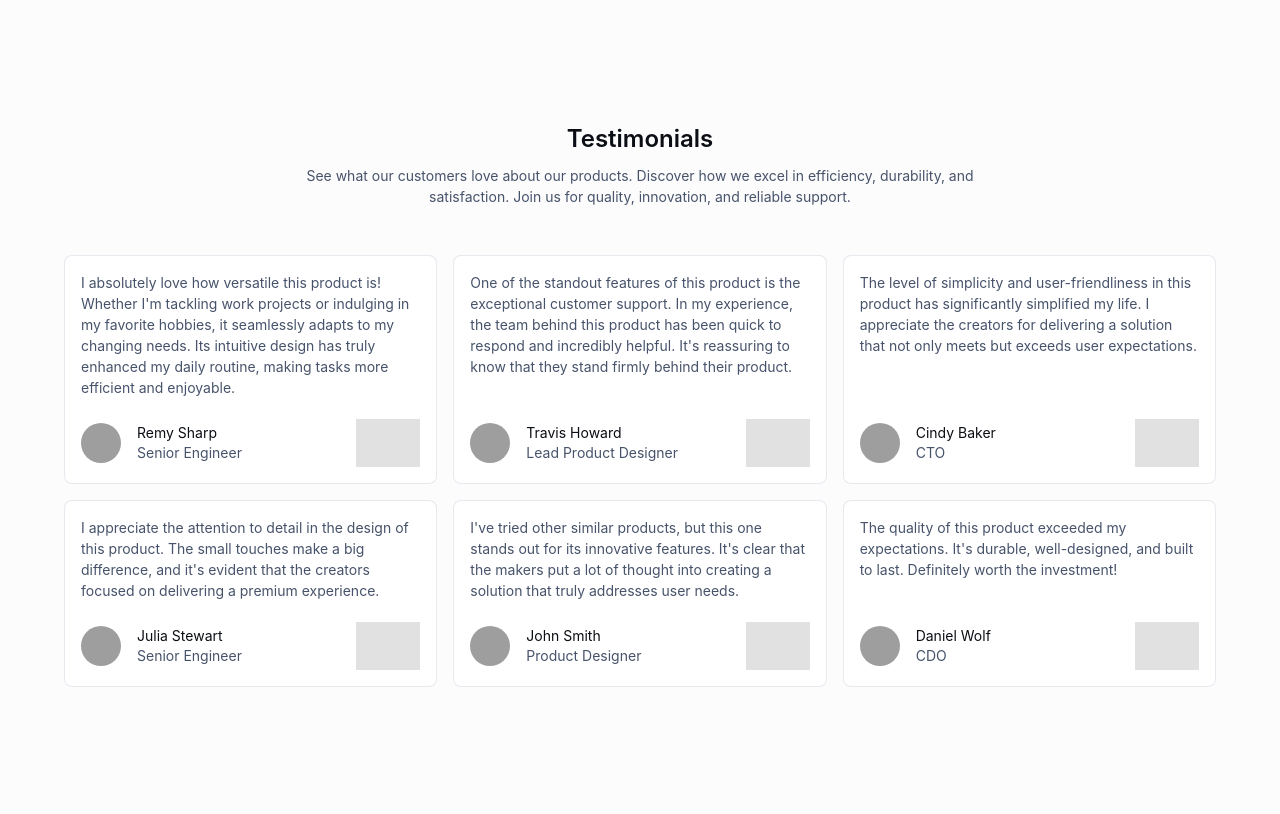
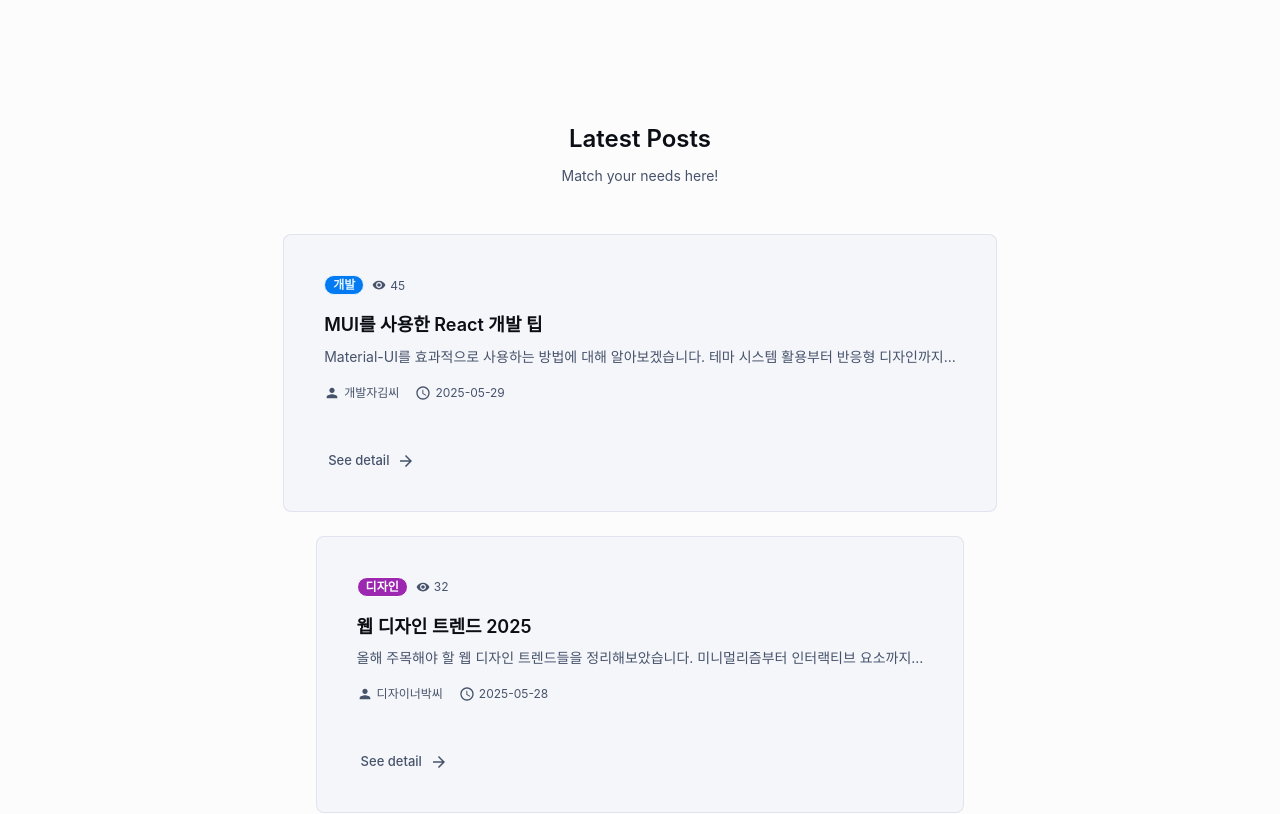
Before and after one commit to Lee-HoJin/enterprenuership_webpage, a React (Create React App) app: page / in a window 1280 px wide. Shown: the part 1240-2054 px from the top of the page. Built offline with nearby package versions, Linux system fonts and the light colour scheme; grey boxes are pictures that could not be loaded.

Commit message:
layout change

```diff
--- a/src/components/marketing-page/MarketingPage.js
+++ b/src/components/marketing-page/MarketingPage.js
@@ -4,8 +4,6 @@ import Divider from '@mui/material/Divider';
 import AppTheme from '../shared-theme/AppTheme';
 import AppAppBar from './components/AppAppBar';
 import Hero from './components/Hero';
-import LogoCollection from './components/LogoCollection';
-import Pricing from './components/Pricing';
 import Testimonials from './components/Testimonials';
 import Footer from './components/Footer';
 
--- a/src/components/marketing-page/components/AppAppBar.js
+++ b/src/components/marketing-page/components/AppAppBar.js
@@ -90,7 +90,7 @@ export default function AppAppBar() {
                 size="small"
                 onClick={() => navigate('/board')}
               >
-                Board
+                Posts
               </Button>
               <Button
                 variant="text"
@@ -98,7 +98,7 @@ export default function AppAppBar() {
                 size="small"
                 onClick={() => scrollToSection('testimonials')}
               >
-                Testimonials
+                Preview
               </Button>
             </Box>
           </Box>
@@ -155,13 +155,10 @@ export default function AppAppBar() {
                 </Box>
 
                 <MenuItem onClick={() => { setOpen(false); navigate('/board'); }}>
-                  게시판
-                </MenuItem>
-                <MenuItem onClick={() => { setOpen(false); scrollToSection('features'); }}>
-                  Features
+                  Posts
                 </MenuItem>
                 <MenuItem onClick={() => { setOpen(false); scrollToSection('testimonials'); }}>
-                  Testimonials
+                  Preview
                 </MenuItem>
                 <Divider sx={{ my: 3 }} />
                 <MenuItem>
--- a/src/components/marketing-page/components/Hero.js
+++ b/src/components/marketing-page/components/Hero.js
@@ -97,7 +97,7 @@ export default function Hero() {
               width: { sm: '100%', md: '80%' },
             }}
           >
-            Use our movement helping service! You can start our servive by posting.
+            Use our movement helping service! You can start our servive by posting. <br />
             Find a matching partner who will help you!
           </Typography>
           <Stack
--- a/src/components/marketing-page/components/Testimonials.js
+++ b/src/components/marketing-page/components/Testimonials.js
@@ -1,97 +1,101 @@
 import * as React from 'react';
+import { useNavigate } from 'react-router-dom';
 import Card from '@mui/material/Card';
-import CardHeader from '@mui/material/CardHeader';
 import CardContent from '@mui/material/CardContent';
-import Avatar from '@mui/material/Avatar';
-import Typography from '@mui/material/Typography';
-import Box from '@mui/material/Box';
+import CardActions from '@mui/material/CardActions';
 import Container from '@mui/material/Container';
 import Grid from '@mui/material/Grid';
-import { useColorScheme } from '@mui/material/styles';
+import Typography from '@mui/material/Typography';
+import Button from '@mui/material/Button';
+import Chip from '@mui/material/Chip';
+import Box from '@mui/material/Box';
+import Stack from '@mui/material/Stack';
+import {
+  Person as PersonIcon,
+  Schedule as ScheduleIcon,
+  Visibility as ViewIcon,
+  ArrowForward as ArrowForwardIcon
+} from '@mui/icons-material';
 
-const userTestimonials = [
+// 게시판 글 미리보기 데이터 (실제로는 API에서 가져올 데이터)
+const latestPosts = [
   {
-    avatar: <Avatar alt="Remy Sharp" src="/static/images/avatar/1.jpg" />,
-    name: 'Remy Sharp',
-    occupation: 'Senior Engineer',
-    testimonial:
-      "I absolutely love how versatile this product is! Whether I'm tackling work projects or indulging in my favorite hobbies, it seamlessly adapts to my changing needs. Its intuitive design has truly enhanced my daily routine, making tasks more efficient and enjoyable.",
+    id: 1,
+    title: 'MUI를 사용한 React 개발 팁',
+    content: 'Material-UI를 효과적으로 사용하는 방법에 대해 알아보겠습니다. 테마 시스템 활용부터 반응형 디자인까지...',
+    author: '개발자김씨',
+    date: '2025-05-29',
+    views: 45,
+    category: '개발'
   },
   {
-    avatar: <Avatar alt="Travis Howard" src="/static/images/avatar/2.jpg" />,
-    name: 'Travis Howard',
-    occupation: 'Lead Product Designer',
-    testimonial:
-      "One of the standout features of this product is the exceptional customer support. In my experience, the team behind this product has been quick to respond and incredibly helpful. It's reassuring to know that they stand firmly behind their product.",
+    id: 2,
+    title: '웹 디자인 트렌드 2025',
+    content: '올해 주목해야 할 웹 디자인 트렌드들을 정리해보았습니다. 미니멀리즘부터 인터랙티브 요소까지...',
+    author: '디자이너박씨',
+    date: '2025-05-28',
+    views: 32,
+    category: '디자인'
   },
   {
-    avatar: <Avatar alt="Cindy Baker" src="/static/images/avatar/3.jpg" />,
-    name: 'Cindy Baker',
-    occupation: 'CTO',
-    testimonial:
-      'The level of simplicity and user-friendliness in this product has significantly simplified my life. I appreciate the creators for delivering a solution that not only meets but exceeds user expectations.',
+    id: 3,
+    title: 'JavaScript ES2024 새로운 기능들',
+    content: '최신 JavaScript 기능들과 사용법을 알아보겠습니다. 새로운 문법과 성능 개선사항들을...',
+    author: '코더이씨',
+    date: '2025-05-27',
+    views: 67,
+    category: '개발'
   },
   {
-    avatar: <Avatar alt="Remy Sharp" src="/static/images/avatar/4.jpg" />,
-    name: 'Julia Stewart',
-    occupation: 'Senior Engineer',
-    testimonial:
-      "I appreciate the attention to detail in the design of this product. The small touches make a big difference, and it's evident that the creators focused on delivering a premium experience.",
+    id: 4,
+    title: 'UX/UI 디자인 기초',
+    content: '사용자 경험을 향상시키는 디자인 원칙들을 살펴보겠습니다. 사용성과 접근성을 고려한...',
+    author: 'UX전문가',
+    date: '2025-05-26',
+    views: 23,
+    category: '디자인'
   },
   {
-    avatar: <Avatar alt="Travis Howard" src="/static/images/avatar/5.jpg" />,
-    name: 'John Smith',
-    occupation: 'Product Designer',
-    testimonial:
-      "I've tried other similar products, but this one stands out for its innovative features. It's clear that the makers put a lot of thought into creating a solution that truly addresses user needs.",
+    id: 5,
+    title: 'React 18의 새로운 기능들',
+    content: 'Concurrent Features와 Automatic Batching에 대해 자세히 알아보겠습니다...',
+    author: '리액트마스터',
+    date: '2025-05-25',
+    views: 89,
+    category: '개발'
   },
   {
-    avatar: <Avatar alt="Cindy Baker" src="/static/images/avatar/6.jpg" />,
-    name: 'Daniel Wolf',
-    occupation: 'CDO',
-    testimonial:
-      "The quality of this product exceeded my expectations. It's durable, well-designed, and built to last. Definitely worth the investment!",
-  },
+    id: 6,
+    title: '모바일 퍼스트 디자인 전략',
+    content: '모바일을 우선으로 하는 디자인 접근법과 반응형 웹 구현 방법을 다루겠습니다...',
+    author: '모바일전문가',
+    date: '2025-05-24',
+    views: 54,
+    category: '디자인'
+  }
 ];
 
-const darkModeLogos = [
-  'https://assets-global.website-files.com/61ed56ae9da9fd7e0ef0a967/6560628e8573c43893fe0ace_Sydney-white.svg',
-  'https://assets-global.website-files.com/61ed56ae9da9fd7e0ef0a967/655f4d520d0517ae8e8ddf13_Bern-white.svg',
-  'https://assets-global.website-files.com/61ed56ae9da9fd7e0ef0a967/655f46794c159024c1af6d44_Montreal-white.svg',
-  'https://assets-global.website-files.com/61ed56ae9da9fd7e0ef0a967/61f12e891fa22f89efd7477a_TerraLight.svg',
-  'https://assets-global.website-files.com/61ed56ae9da9fd7e0ef0a967/6560a09d1f6337b1dfed14ab_colorado-white.svg',
-  'https://assets-global.website-files.com/61ed56ae9da9fd7e0ef0a967/655f5caa77bf7d69fb78792e_Ankara-white.svg',
-];
-
-const lightModeLogos = [
-  'https://assets-global.website-files.com/61ed56ae9da9fd7e0ef0a967/6560628889c3bdf1129952dc_Sydney-black.svg',
-  'https://assets-global.website-files.com/61ed56ae9da9fd7e0ef0a967/655f4d4d8b829a89976a419c_Bern-black.svg',
-  'https://assets-global.website-files.com/61ed56ae9da9fd7e0ef0a967/655f467502f091ccb929529d_Montreal-black.svg',
-  'https://assets-global.website-files.com/61ed56ae9da9fd7e0ef0a967/61f12e911fa22f2203d7514c_TerraDark.svg',
-  'https://assets-global.website-files.com/61ed56ae9da9fd7e0ef0a967/6560a0990f3717787fd49245_colorado-black.svg',
-  'https://assets-global.website-files.com/61ed56ae9da9fd7e0ef0a967/655f5ca4e548b0deb1041c33_Ankara-black.svg',
-];
-
-const logoStyle = {
-  width: '64px',
-  opacity: 0.3,
+const getCategoryColor = (category) => {
+  switch (category) {
+    case '개발':
+      return 'primary';
+    case '디자인':
+      return 'secondary';
+    default:
+      return 'default';
+  }
 };
 
 export default function Testimonials() {
-  const { mode, systemMode } = useColorScheme();
+  const navigate = useNavigate();
 
-  let logos;
-  if (mode === 'system') {
-    if (systemMode === 'light') {
-      logos = lightModeLogos;
-    } else {
-      logos = darkModeLogos;
-    }
-  } else if (mode === 'light') {
-    logos = lightModeLogos;
-  } else {
-    logos = darkModeLogos;
-  }
+  const handlePostClick = (postId) => {
+    navigate(`/board/${postId}`);
+  };
+
+  const handleViewAllClick = () => {
+    navigate('/board');
+  };
 
   return (
     <Container
@@ -106,6 +110,7 @@ export default function Testimonials() {
         gap: { xs: 3, sm: 6 },
       }}
     >
+      {/* 헤더 섹션 */}
       <Box
         sx={{
           width: { sm: '100%', md: '60%' },
@@ -118,57 +123,130 @@ export default function Testimonials() {
           gutterBottom
           sx={{ color: 'text.primary' }}
         >
-          Testimonials
+          Latest Posts
         </Typography>
         <Typography variant="body1" sx={{ color: 'text.secondary' }}>
-          See what our customers love about our products. Discover how we excel in
-          efficiency, durability, and satisfaction. Join us for quality, innovation,
-          and reliable support.
+          Match your needs here!
         </Typography>
       </Box>
-      <Grid container spacing={2}>
-        {userTestimonials.map((testimonial, index) => (
-          <Grid size={{ xs: 12, sm: 6, md: 4 }} key={index} sx={{ display: 'flex' }}>
+
+      {/* 게시글 미리보기 카드들 */}
+      <Grid
+        container
+        spacing={3}
+        justifyContent="center"
+        sx={{ maxWidth: '1200px' }}
+      >
+        {latestPosts.map((post) => (
+          <Grid item xs={12} sm={6} md={4} key={post.id}>
             <Card
-              variant="outlined"
               sx={{
+                height: '100%',
                 display: 'flex',
                 flexDirection: 'column',
-                justifyContent: 'space-between',
-                flexGrow: 1,
+                cursor: 'pointer',
+                transition: 'all 0.3s ease',
+                '&:hover': {
+                  transform: 'translateY(-4px)',
+                  boxShadow: 4,
+                },
               }}
+              onClick={() => handlePostClick(post.id)}
             >
-              <CardContent>
+              <CardContent sx={{ flexGrow: 1, p: 3 }}>
+                {/* 카테고리와 조회수 */}
+                <Box sx={{ display: 'flex', alignItems: 'center', mb: 2 }}>
+                  <Chip
+                    label={post.category}
+                    color={getCategoryColor(post.category)}
+                    size="small"
+                    sx={{ mr: 1 }}
+                  />
+                  <Box sx={{ display: 'flex', alignItems: 'center', color: 'text.secondary' }}>
+                    <ViewIcon sx={{ fontSize: 14, mr: 0.5 }} />
+                    <Typography variant="caption">{post.views}</Typography>
+                  </Box>
+                </Box>
+
+                {/* 제목 */}
                 <Typography
-                  variant="body1"
+                  variant="h6"
+                  component="h3"
                   gutterBottom
-                  sx={{ color: 'text.secondary' }}
+                  sx={{
+                    fontWeight: 600,
+                    display: '-webkit-box',
+                    WebkitLineClamp: 2,
+                    WebkitBoxOrient: 'vertical',
+                    overflow: 'hidden',
+                  }}
                 >
-                  {testimonial.testimonial}
+                  {post.title}
                 </Typography>
+
+                {/* 내용 미리보기 */}
+                <Typography
+                  variant="body2"
+                  color="text.secondary"
+                  sx={{
+                    display: '-webkit-box',
+                    WebkitLineClamp: 3,
+                    WebkitBoxOrient: 'vertical',
+                    overflow: 'hidden',
+                    mb: 2,
+                  }}
+                >
+                  {post.content}
+                </Typography>
+
+                {/* 작성자 정보 */}
+                <Stack direction="row" spacing={2} alignItems="center" sx={{ color: 'text.secondary' }}>
+                  <Box sx={{ display: 'flex', alignItems: 'center' }}>
+                    <PersonIcon sx={{ fontSize: 16, mr: 0.5 }} />
+                    <Typography variant="caption">{post.author}</Typography>
+                  </Box>
+                  <Box sx={{ display: 'flex', alignItems: 'center' }}>
+                    <ScheduleIcon sx={{ fontSize: 16, mr: 0.5 }} />
+                    <Typography variant="caption">{post.date}</Typography>
+                  </Box>
+                </Stack>
               </CardContent>
-              <Box
-                sx={{
-                  display: 'flex',
-                  flexDirection: 'row',
-                  justifyContent: 'space-between',
-                }}
-              >
-                <CardHeader
-                  avatar={testimonial.avatar}
-                  title={testimonial.name}
-                  subheader={testimonial.occupation}
-                />
-                <img
-                  src={logos[index]}
-                  alt={`Logo ${index + 1}`}
-                  style={logoStyle}
-                />
-              </Box>
+
+              <CardActions sx={{ p: 2, pt: 0 }}>
+                <Button
+                  size="small"
+                  endIcon={<ArrowForwardIcon />}
+                  onClick={(e) => {
+                    e.stopPropagation();
+                    handlePostClick(post.id);
+                  }}
+                >
+                  See detail
+                </Button>
+              </CardActions>
             </Card>
           </Grid>
         ))}
       </Grid>
+
+      {/* 게시판 전체 보기 버튼 */}
+      <Box sx={{ textAlign: 'center', mt: 4 }}>
+        <Button
+          variant="outlined"
+          size="large"
+          onClick={handleViewAllClick}
+          endIcon={<ArrowForwardIcon />}
+          sx={{
+            px: 4,
+            py: 1.5,
+            borderRadius: 2,
+            textTransform: 'none',
+            fontSize: '1.1rem',
+          }}
+        >
+          See all the posts
+        </Button>
+      </Box>
     </Container>
   );
 }
```
